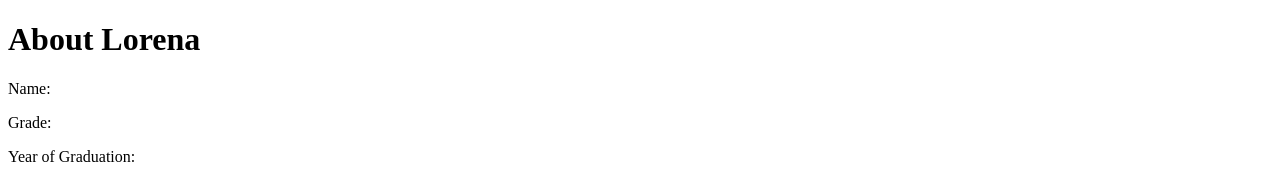
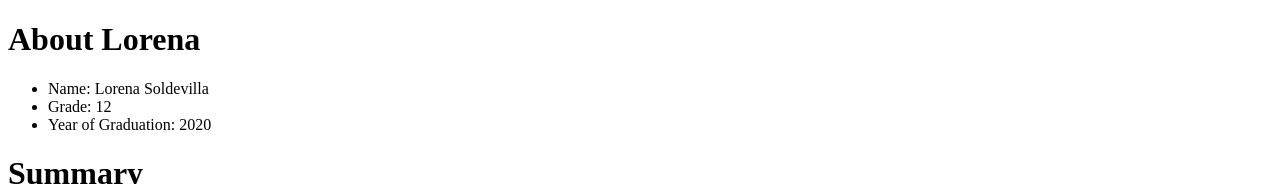
Before and after one commit to LorenaSol/Project-5, a plain HTML site: page index.html in a window 1280 px wide. Shown: the top 184 px of the page. Drawn offline with Linux system fonts and the light colour scheme.

Commit message:
finished ok?
ok...

```diff
--- a/index.html
+++ b/index.html
@@ -8,9 +8,11 @@
 </head>
 <body>
     <h1>About Lorena</h1>
-    <p>Name:</p>
-    <p>Grade:</p>
-    <p>Year of Graduation:</p>
+    <ul>
+        <li>Name: Lorena Soldevilla</li>
+        <li>Grade: 12</li>
+        <li>Year of Graduation: 2020</li>
+    </ul>
     <h1>Summary</h1>
     <p>Hello! I am Lorena. I am 17 year old student at Brockton High School. After I graduate high school, I wil go to college. I would like to help people, so I want to follow the medical path. On the other hand, I enjoy the arts. I want to travel. I've been to Peru and I miss it.</p>
     <img src="https://cdnimg-latina-pe.secure.footprint.net/latina_web/post/27603/portada/principal/27603.jpg" alt="peru"/>
```
